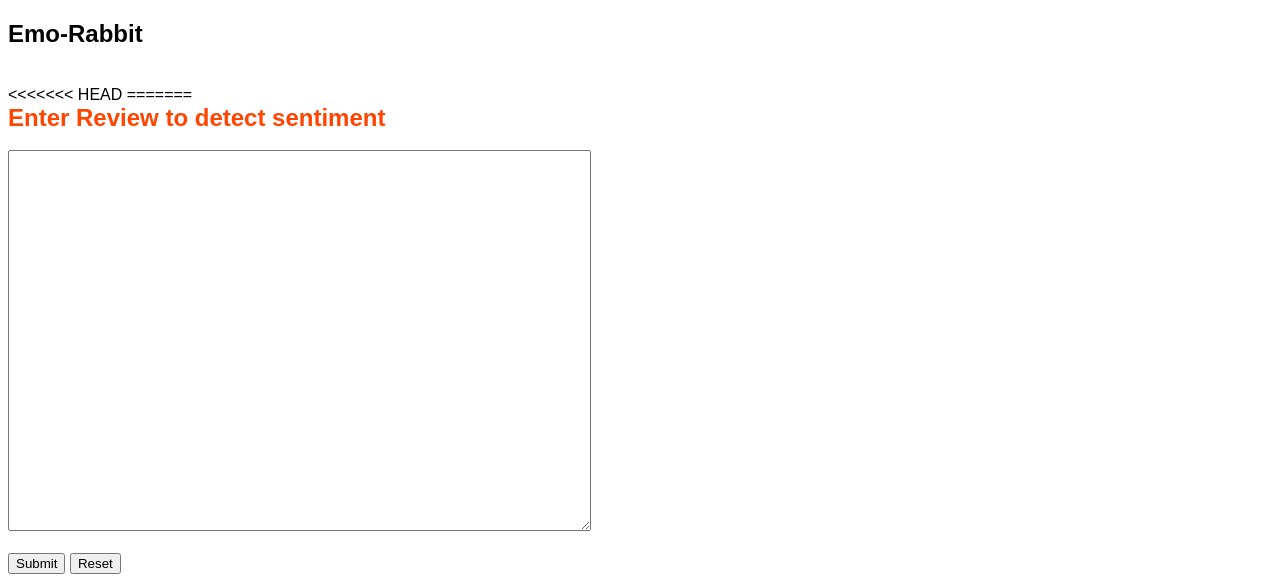
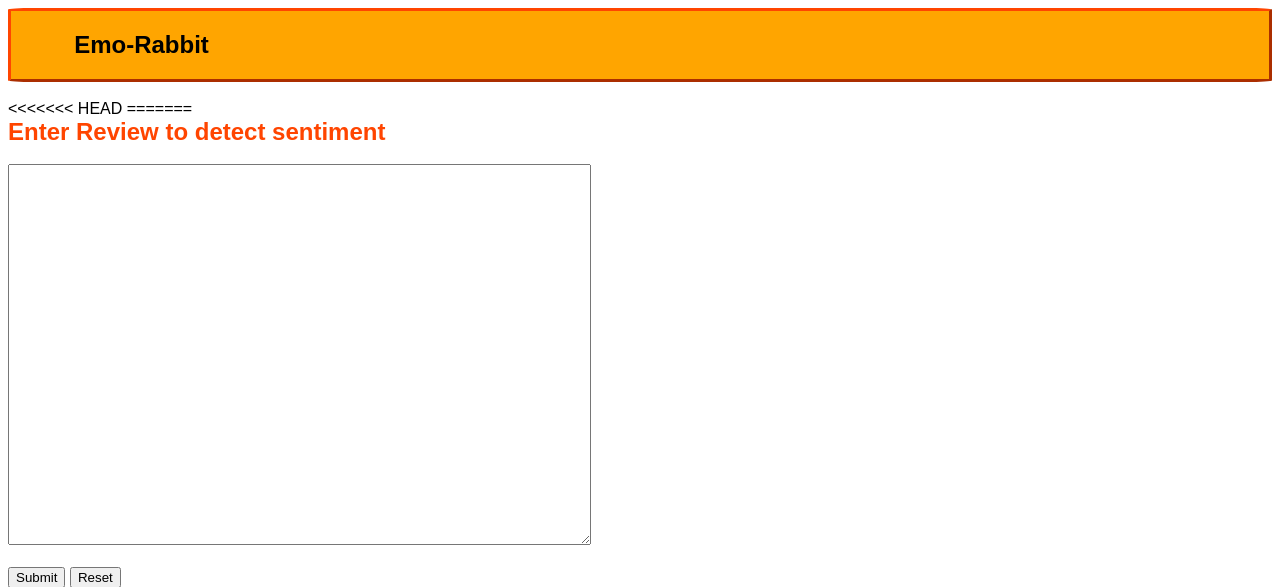
Before and after one commit to THE-HEX-CLAN/Emo-Rabbit, a Flask app: page /Emotion in a window 1280 px wide. Shown: the top 587 px of the page. Run offline with Flask 2, Linux system fonts and the light colour scheme; parts of the project's set-up code (start-up, migrations or seed data) failed here and were passed over.

Commit message:
added the emotion css file

```diff
--- a/static/css/Emotion.css
+++ b/static/css/Emotion.css
@@ -1,3 +1,11 @@
 body {
         font-family: Arial, sans-serif;
 }
+.title{
+    max-width: 100%;
+    border-style: outset;
+    border-color: orangered;
+    border-radius: 2%;
+    padding-left: 5%;
+    background-color: orange;
+}
```
